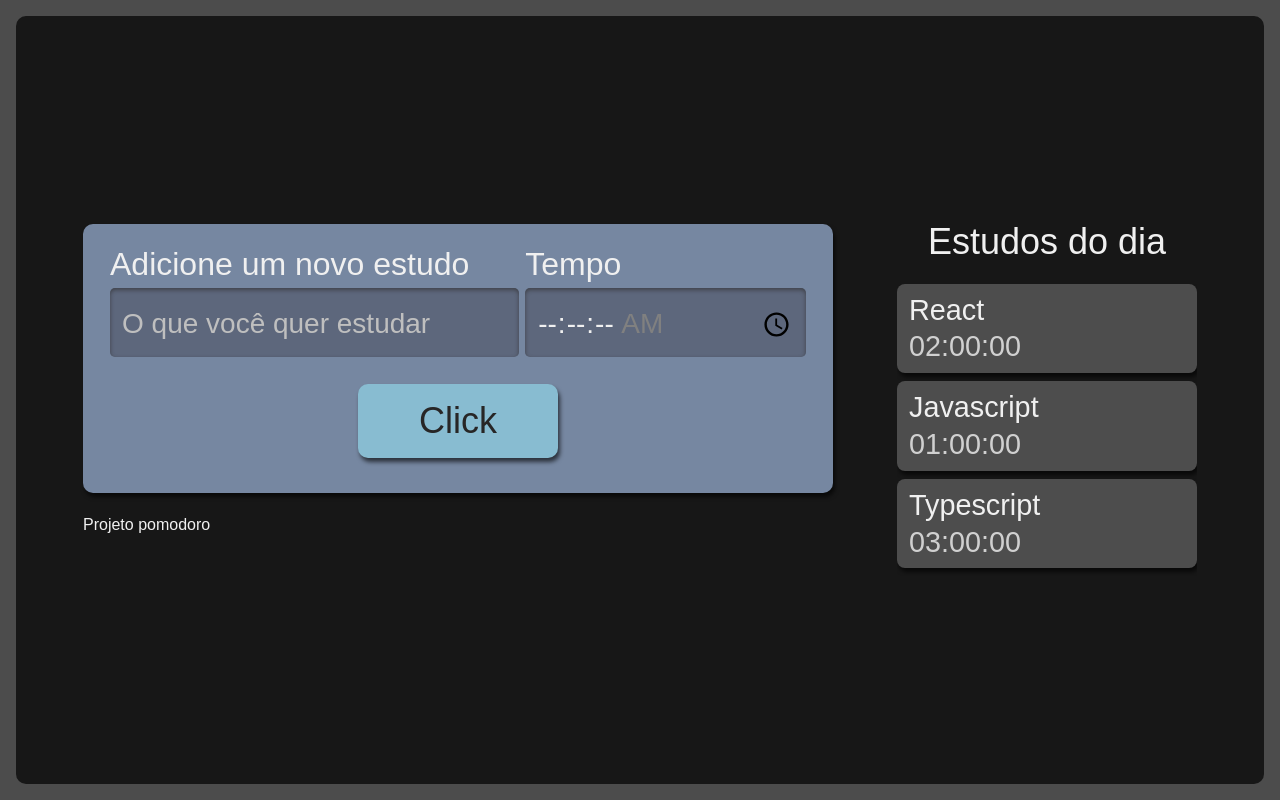
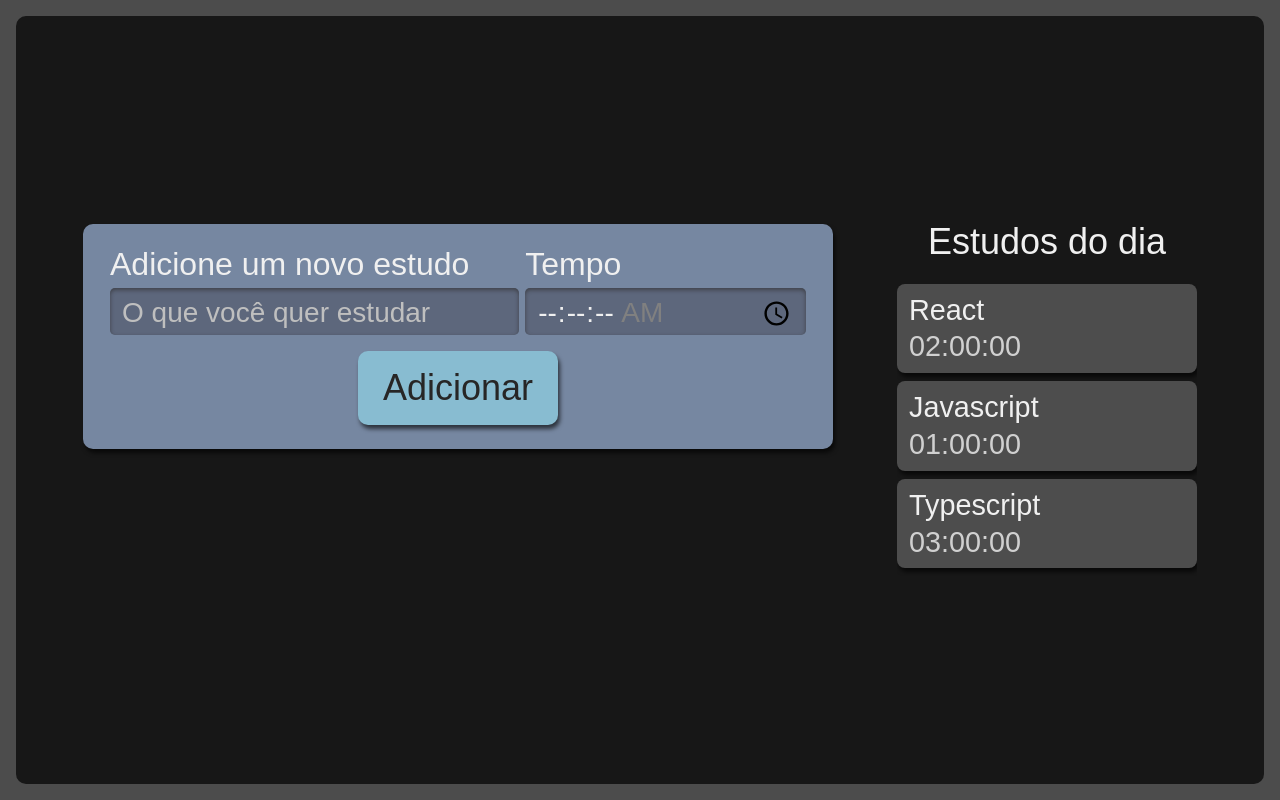
Before and after one commit to Jonas-Sousa/pomodoro, a React (Create React App) app: page / in a window 1280 px wide. Built offline with nearby package versions, Linux system fonts and the light colour scheme.

Commit message:
Refactor: Refatorando o componente List.

```diff
--- a/src/App.tsx
+++ b/src/App.tsx
@@ -5,7 +5,6 @@ import style from './App.module.scss'
 function App() {
   return (
     <div className={style.AppStyle}>
-      <h1>Projeto pomodoro</h1>
       <Form />
       <List />
     </div>
--- a/src/components/Button/index.tsx
+++ b/src/components/Button/index.tsx
@@ -1,7 +1,5 @@
 import style from './Button.module.scss'
 
-export default function Button() {
-    return (
-        <button className={style.botao}>Click</button>
-    )
+export default function Button({children}: {children: String}) {
+  return <button className={style.botao}>{children}</button>;
 }
--- a/src/components/Form/index.tsx
+++ b/src/components/Form/index.tsx
@@ -24,7 +24,9 @@ export default function Form() {
                     max="01:30:00"
                 />
             </div>
-            <Button />
+            <Button>
+                Adicionar
+            </Button>
         </form>
     )
 }
--- /dev/null
+++ b/src/components/List/Item/index.tsx
@@ -0,0 +1,10 @@
+import style from '../List.module.scss'
+
+export default function Item({ tarefa, tempo }: { tarefa: string, tempo: string }) {
+    return(
+        <li className={style.item}>
+            <h3>{tarefa}</h3>
+            <span>{tempo}</span>
+        </li>
+    )
+}
--- a/src/components/List/index.tsx
+++ b/src/components/List/index.tsx
@@ -1,3 +1,4 @@
+import Item from "./Item"
 import style from "./List.module.scss"
 
 export default function List() {
@@ -20,10 +21,11 @@ export default function List() {
             <h2>Estudos do dia</h2>
             <ul>
                 {tarefa.map((item, index) =>
-                    <li className={style.item}>
-                        <h3>{item.tarefa}</h3>
-                        <span>{item.tempo}</span>
-                    </li>
+                    <Item
+                        key={index}
+                        tarefa={item.tarefa}
+                        tempo={item.tempo}
+                    />
                 )}
             </ul>
         </aside>
```
